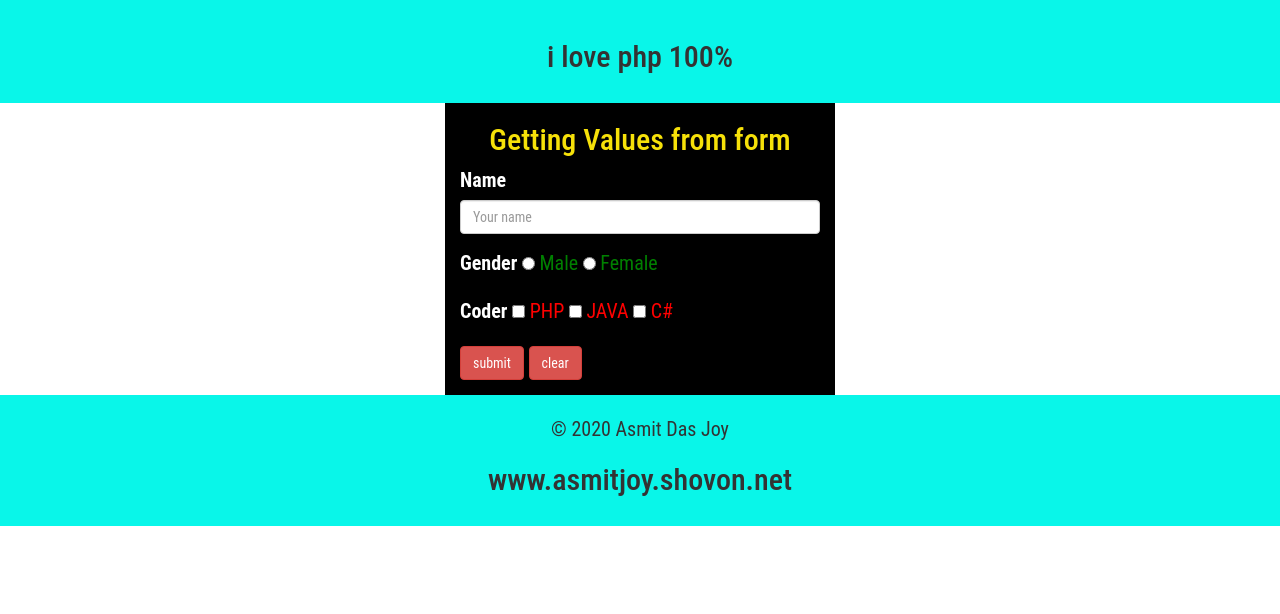
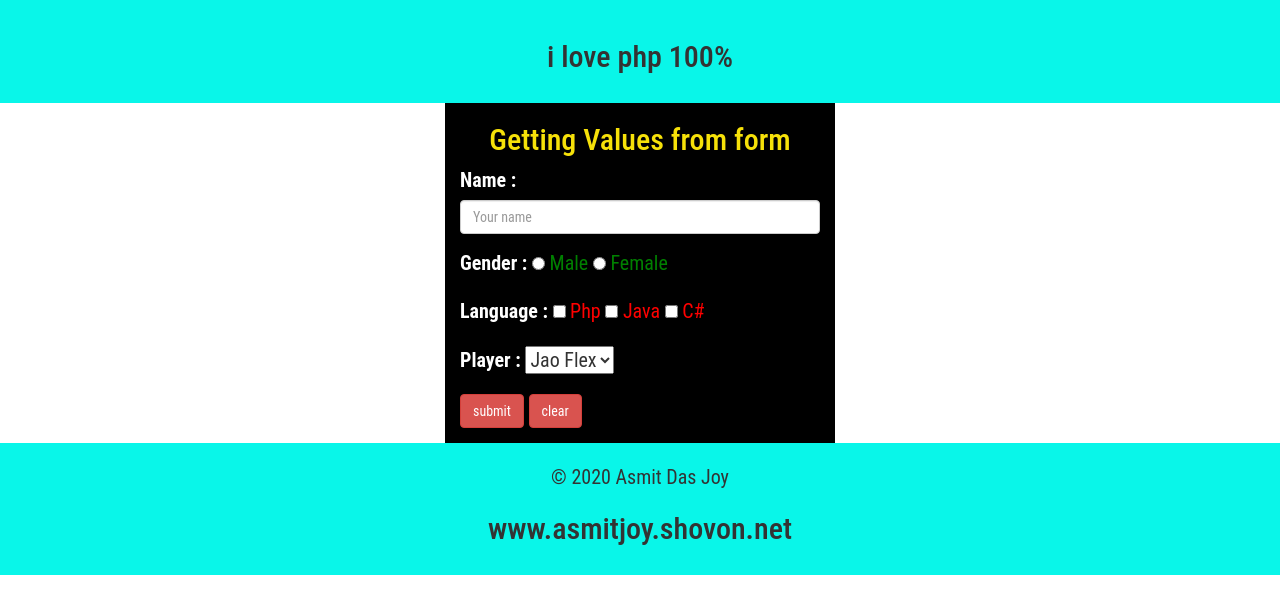
Before and after one commit to AsmitJoy/PHP-Practice, a PHP site: page /index_1.php in a window 1280 px wide. Shown: the top 614 px of the page. Run offline with PHP 8.4, Linux system fonts and the light colour scheme.

Commit message:
Getting value from Slected option

```diff
--- a/index_1.php
+++ b/index_1.php
@@ -23,6 +23,12 @@
         }
     }//End
 
+    //Getting value from Slected option
+    if (isset($_POST['submit'])) {
+        $player = $_POST['player'];
+        echo "<br>Favourite player is : ".$player;
+        }
+    //End
 
 ?>
 
@@ -34,21 +40,31 @@
             <form action="#" method="post" name="my_form" style="font-size:20px;">
                 <h2 class="text-center" style = "color:#F6E109">Getting Values from form</h2>
                 <div class="form-group">
-                    <label style = "color:#fff" for="Name">Name</label>
+                    <label style = "color:#fff" for="Name">Name :</label>
                     <input class = "form-control" type="text" name="user_name" placeholder ="Your name" required>
                 </div>
                 <div class="form-group">
-                    <label style = "color:#fff" for="Gender">Gender</label>
+                    <label style = "color:#fff" for="Gender">Gender :</label>
                     <input type="radio" name="gender" value = "Male"><span style = "color :green;"> Male </span>
                     <input type="radio" name="gender" value = "Female"><sapn style = "color :green;"> Female </span>
                 </div>
                 <div class="form-group">
-                    <label style = "color:#fff" for="Gender">Coder</label>
-                    <input type="checkbox" name="coder[]" value = "PHP"><span style = "color :red;"> PHP </span>
-                    <input type="checkbox" name="coder[]" value = "JAVA"><sapn style = "color :red;"> JAVA </span>
+                    <label style = "color:#fff" for="language">Language :</label>
+                    <input type="checkbox" name="coder[]" value = "PHP"><span style = "color :red;"> Php </span>
+                    <input type="checkbox" name="coder[]" value = "JAVA"><sapn style = "color :red;"> Java </span>
                     <input type="checkbox" name="coder[]" value = "C#"><sapn style = "color :red;"> C# </span>
+                </div>
 
+                <div class="form-group">
+                    <label style = "color:#fff" for="Player">Player :</label>
+                    <select name="player">
+                        <option value="Jao Flex">Jao Flex</option>
+                        <option value="Ronaldo">Ronaldo</option>
+                        <option value="Messi">Messi</option>
+                        <option value="Neymar">Neymar</option>
+                    </select>
                 </div>
+
                 <div class="form-group">
                     <input class = " btn btn-danger" type="submit" value="submit">
                     <input class = " btn btn-danger" type="reset" value="clear">
```
